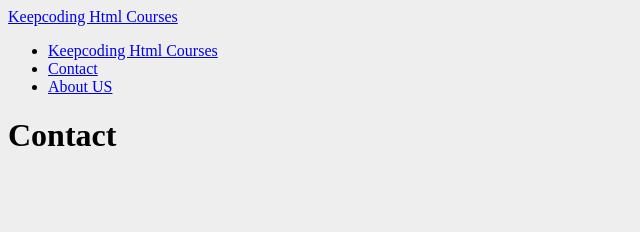
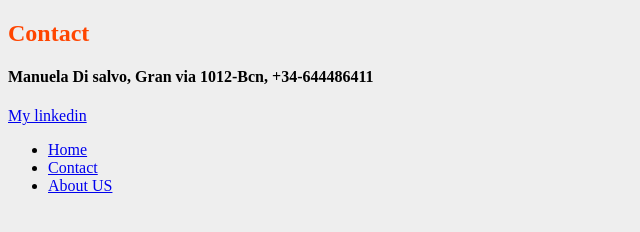
Before and after one commit to ManuelaDiSalvo/my-portfolio, a plain HTML site: page contact.html in a window 1280 px wide. Shown: the whole page, without its empty margins (0-640 px from the left). Drawn offline with Linux system fonts and the light colour scheme.

Commit message:
Info updated in contact page

```diff
--- a/contact.html
+++ b/contact.html
@@ -9,12 +9,18 @@
 </head>
 <body>
 
+    <div>
+        <h2 class="contact">Contact</h2>
+
+        <h4> Manuela Di salvo, Gran via 1012-Bcn, +34-644486411</h4>
+        <a class="link white" href="https://www.linkedin.com/feed/" target="_blank">My linkedin</a>
+    </div>
+
     <footer>
 
-        <a href="index.html">Keepcoding Html Courses</a>
 
         <ul>
-            <li><a href="index.html">Keepcoding Html Courses</a></li>
+            <li><a href="index.html">Home</a></li>
             <li><a href="Contact.html">Contact</a></li>
             <li><a href="About-us.html">About US</a></li>
         </ul>
@@ -22,9 +28,7 @@
 
   <main>
 
-    <div>
-        <h1>Contact</h1>
-    </div>
+
   </main>
 
 </body>
```
